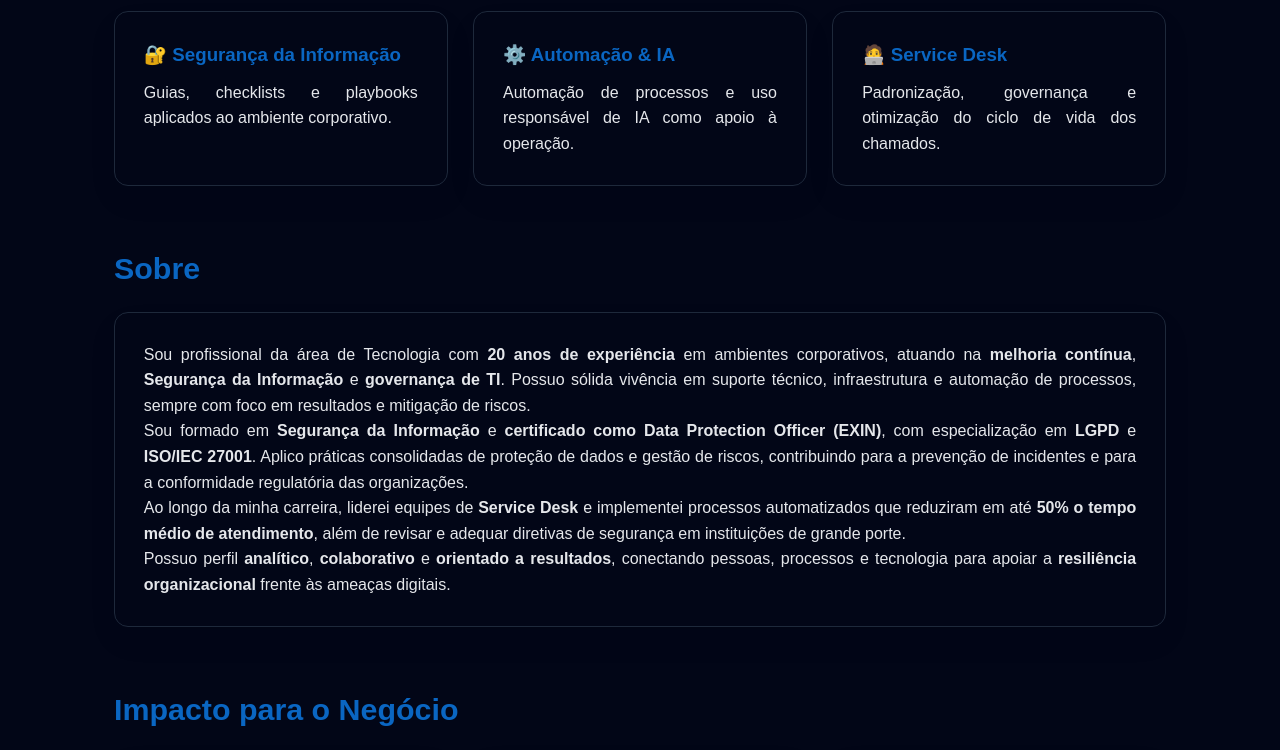
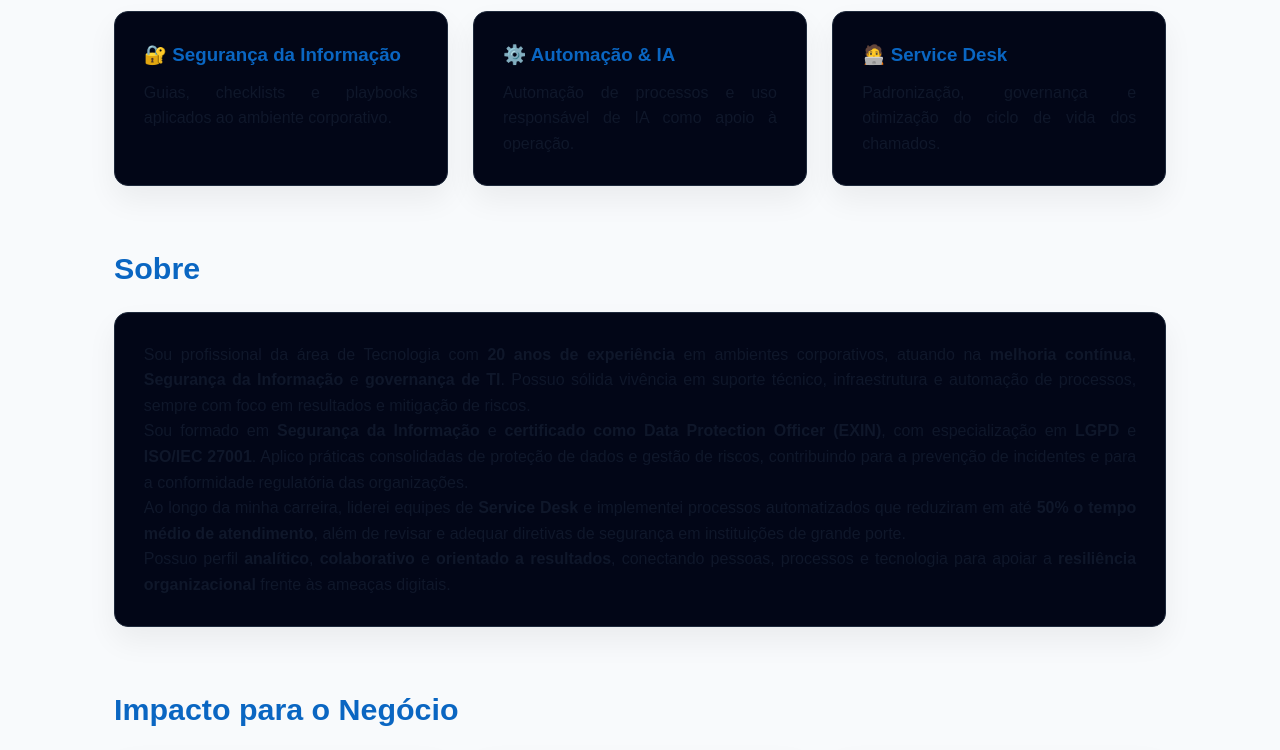
Before and after one commit to jardelsantos78/jardelsantos78.github.io, a plain HTML site: page index.html in a window 1280 px wide. Shown: the part 495-1245 px from the top of the page. Drawn offline with Linux system fonts and the dark colour scheme.

Commit message:
Refactor index.html structure and content

```diff
--- a/index.html
+++ b/index.html
@@ -153,13 +153,7 @@
     }
 
     /* ===== DARK MODE ===== */
-    @media (prefers-color-scheme: dark) {
-      body {
-        background: #020617;
-        color: #e5e7eb;
-      }
-
-      .card {
+     .card {
         background: #020617;
         border: 1px solid #1e293b;
       }
```
